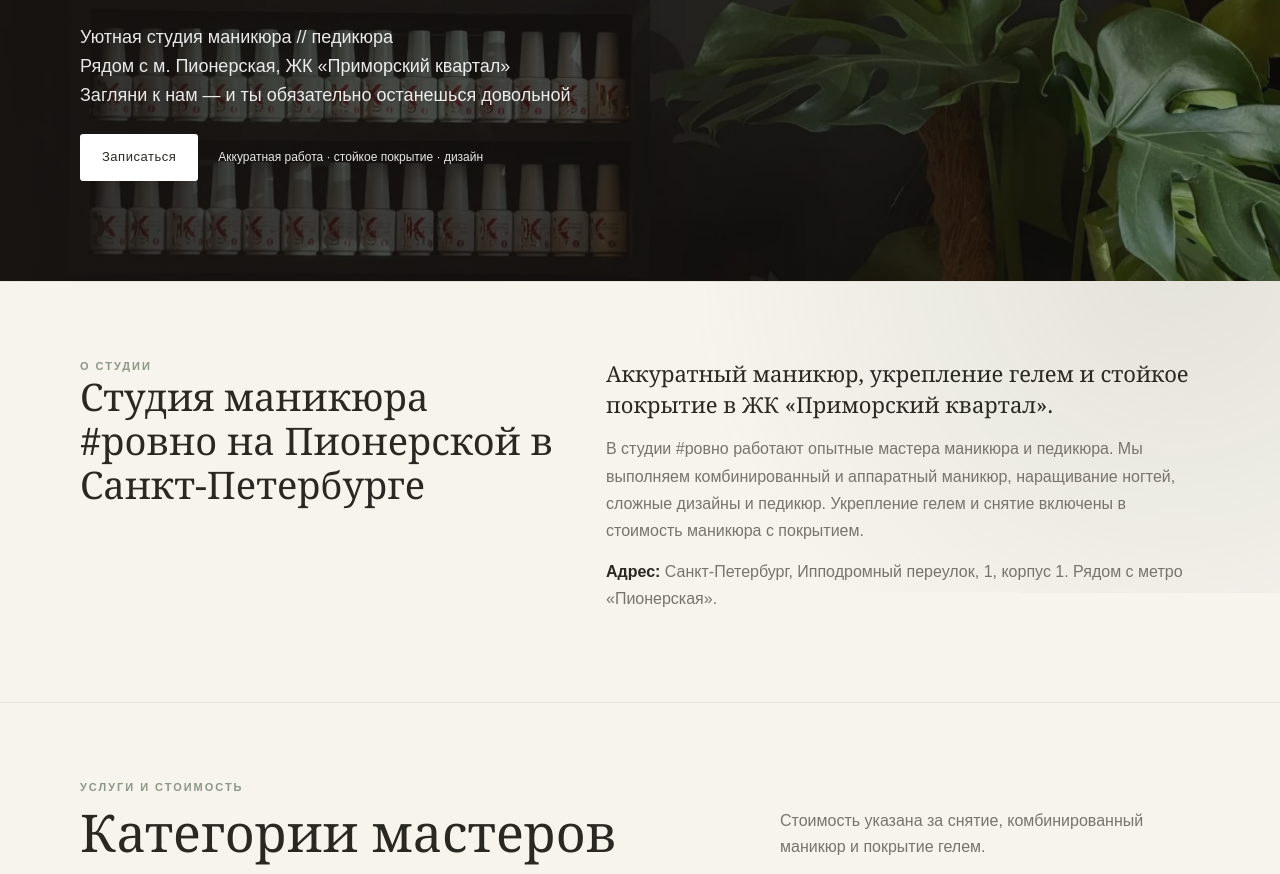
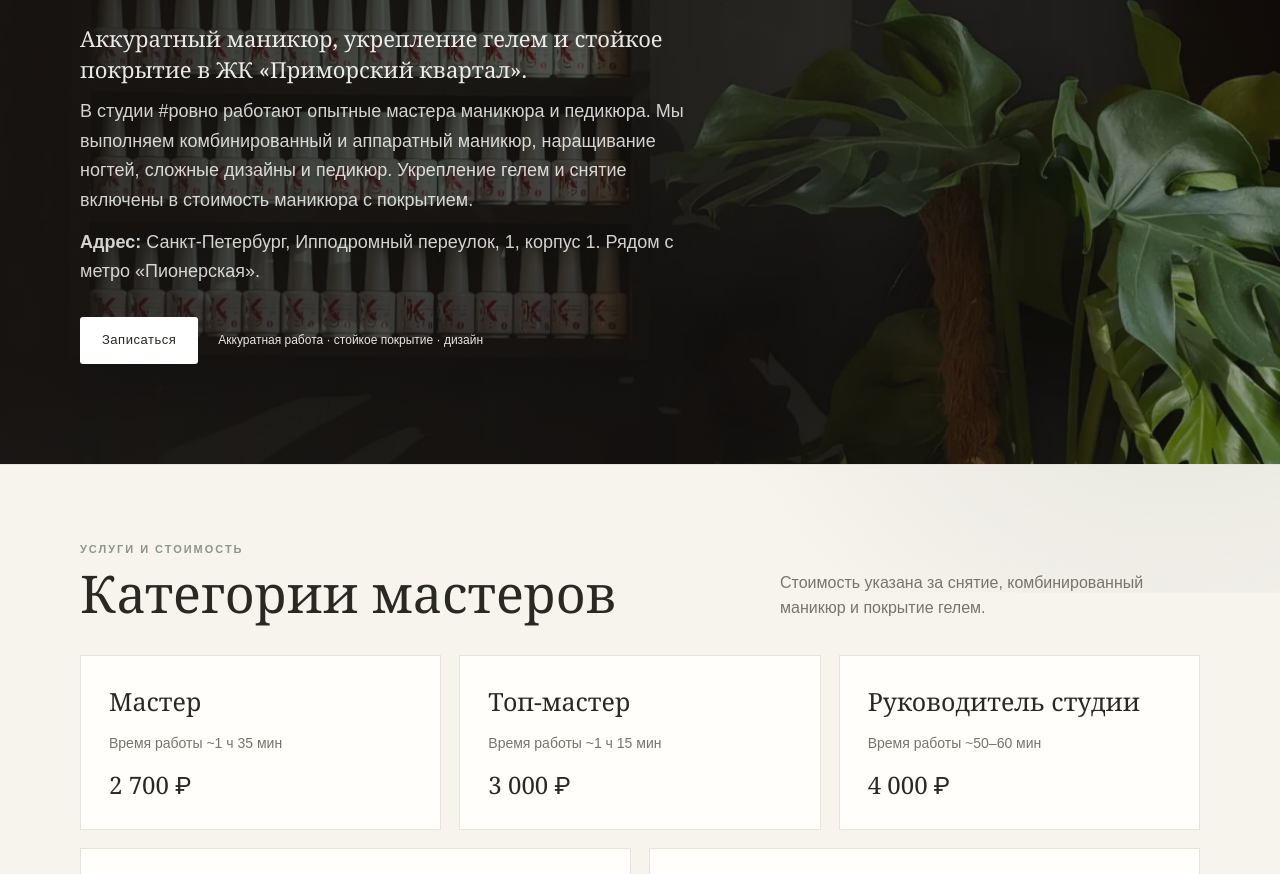
Before and after one commit to KomelKonstantin/rovno-site, a plain HTML site: page index.html in a window 1280 px wide. Shown: the part 368-1242 px from the top of the page. Drawn offline with Linux system fonts and the light colour scheme.

Commit message:
Текст «О студии» перенесён на первый экран с фоном
Co-Authored-By: Claude Opus 5.5 <noreply@anthropic.com>

```diff
--- a/css/style.css
+++ b/css/style.css
@@ -1913,33 +1913,40 @@ picture {
   display: contents;
 }
 
-/* ---------- О студии (текст для поиска) ---------- */
-.intro-grid {
-  display: grid;
-  grid-template-columns: .9fr 1.1fr;
-  gap: 40px;
-  align-items: start;
-}
-
-.intro h2 {
-  font: 38px/1.15 Georgia, serif;
+/* ---------- О студии — текст на первом экране ---------- */
+.hero-eyebrow {
   font-weight: 400;
-  margin: 0;
-}
-
-.intro p {
-  color: var(--muted);
-  line-height: 1.7;
   margin: 0 0 14px;
 }
 
-.intro .intro-lead {
-  font: 22px/1.45 Georgia, serif;
-  color: var(--ink);
-}
-
-.intro b {
-  color: var(--ink);
+.hero-about {
+  max-width: 620px;
+  margin: 26px 0 30px;
+}
+
+.hero-about p {
+  margin: 0 0 12px;
+  line-height: 1.65;
+  opacity: .9;
+}
+
+.hero-about .hero-lead {
+  font: 22px/1.4 Georgia, serif;
+  opacity: 1;
+}
+
+@media (max-width: 800px) {
+  .hero-about {
+    margin: 20px 0 24px;
+  }
+
+  .hero-about .hero-lead {
+    font-size: 19px;
+  }
+
+  .hero-about p {
+    font-size: 15px;
+  }
 }
 
 /* ---------- Частые вопросы ---------- */
@@ -1993,19 +2000,6 @@ picture {
 }
 
 @media (max-width: 800px) {
-  .intro-grid {
-    grid-template-columns: 1fr;
-    gap: 18px;
-  }
-
-  .intro h2 {
-    font-size: 28px;
-  }
-
-  .intro .intro-lead {
-    font-size: 19px;
-  }
-
   .faq-item {
     padding: 0 16px;
   }
--- a/index.html
+++ b/index.html
@@ -17,7 +17,7 @@
     <meta property="og:url" content="https://komelkonstantin.github.io/rovno-site/">
     <meta property="og:image" content="https://komelkonstantin.github.io/rovno-site/img/hero-2.jpg">
     <!-- ПОДКЛЮЧИТЬ: подтверждение Яндекс Вебмастера и Google Search Console — вставить сюда их meta-теги -->
-    <link rel="stylesheet" href="css/style.css?v=20261115-14">
+    <link rel="stylesheet" href="css/style.css?v=20261115-15">
     <script type="application/ld+json">
 {
   "@context": "https://schema.org",
@@ -167,30 +167,21 @@
       <div class="hero-bg" id="home">
         <div class="wrap hero">
           <div>
-            <div class="eyebrow">Студия маникюра и педикюра</div>
+            <h2 class="eyebrow hero-eyebrow">Студия маникюра #ровно на Пионерской в Санкт-Петербурге</h2>
             <h1>#ровно</h1>
             <ul class="concept">
               <li>Укрепление включено в стоимость</li>
               <li>Прочные, ровные, крепкие ногти</li>
             </ul>
-            <p>Уютная студия маникюра // педикюра<br>Рядом с м. Пионерская, ЖК «Приморский квартал»<br>Загляни к нам — и ты обязательно останешься довольной</p>
+            <div class="hero-about" id="about">
+              <p class="hero-lead">Аккуратный маникюр, укрепление гелем и стойкое покрытие в ЖК «Приморский квартал».</p>
+              <p>В студии #ровно работают опытные мастера маникюра и педикюра. Мы выполняем комбинированный и аппаратный маникюр, наращивание ногтей, сложные дизайны и педикюр. Укрепление гелем и снятие включены в стоимость маникюра с покрытием.</p>
+              <p><b>Адрес:</b> Санкт-Петербург, Ипподромный переулок, 1, корпус 1. Рядом с метро «Пионерская».</p>
+            </div>
             <div class="hero-note"><a class="btn" href="https://dikidi.net/812212" target="_blank" rel="noopener noreferrer">Записаться</a><span class="mini">Аккуратная работа · стойкое покрытие · дизайн</span></div>
           </div>
         </div>
       </div>
-      <section class="intro" id="about">
-        <div class="wrap intro-grid">
-          <div>
-            <div class="eyebrow">О студии</div>
-            <h2>Студия маникюра #ровно на Пионерской в Санкт-Петербурге</h2>
-          </div>
-          <div>
-            <p class="intro-lead">Аккуратный маникюр, укрепление гелем и стойкое покрытие в ЖК «Приморский квартал».</p>
-            <p>В студии #ровно работают опытные мастера маникюра и педикюра. Мы выполняем комбинированный и аппаратный маникюр, наращивание ногтей, сложные дизайны и педикюр. Укрепление гелем и снятие включены в стоимость маникюра с покрытием.</p>
-            <p><b>Адрес:</b> Санкт-Петербург, Ипподромный переулок, 1, корпус 1. Рядом с метро «Пионерская».</p>
-          </div>
-        </div>
-      </section>
       <section id="services">
         <div class="wrap">
           <div class="section-head">
@@ -613,6 +604,6 @@
       <button type="button" class="lb-prev" aria-label="Предыдущее фото">‹</button>
       <button type="button" class="lb-next" aria-label="Следующее фото">›</button>
     </div>
-    <script src="js/main.js?v=20261115-14"></script>
+    <script src="js/main.js?v=20261115-15"></script>
   </body>
 </html>
```
Also changed, not shown: privacy.html (+1 -1 lines).
